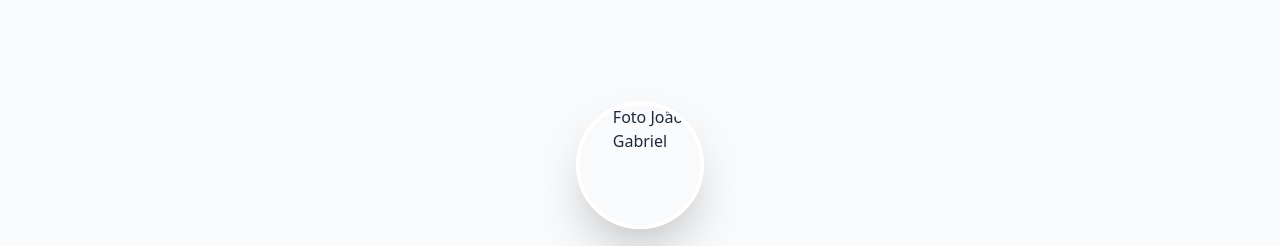
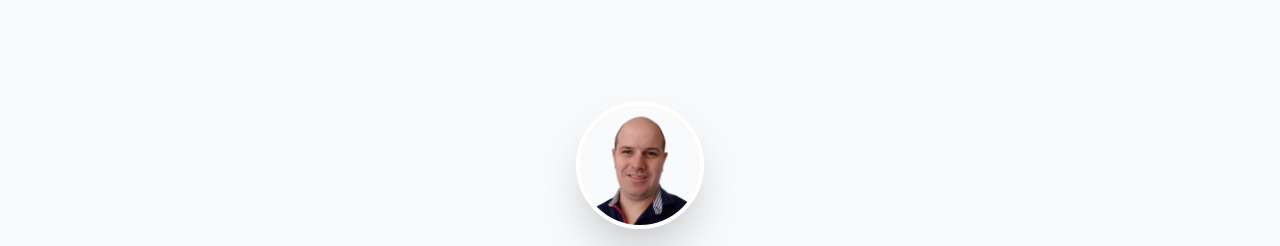
Before and after one commit to jgmouradev/Meu-Portifolio-2025, a plain HTML site: page index.html in a window 1280 px wide. Shown: the part 51-297 px from the top of the page. Drawn offline with nearby package versions, Linux system fonts and the light colour scheme; the site is published under a folder, as on GitHub Pages, so addresses that start at the root find nothing.

Commit message:
Ajuste na foto de perfil

```diff
--- a/index.html
+++ b/index.html
@@ -72,11 +72,7 @@
           <div
             class="w-32 h-32 mx-auto mb-6 rounded-full overflow-hidden shadow-2xl border-4 border-white"
           >
-            <img
-              src="/assets/img/perfil.png"
-              alt="Foto João Gabriel"
-              class="w-full h-full object-cover "
-            />
+            <img src="assets/img/perfil.png" alt="Foto João Gabriel" class="w-full h-full object-cover"/>
           </div>
         </div>
         <h1
@@ -212,7 +208,7 @@
                     <i data-lucide="github" class="w-4 h-4"></i>
                   </a>
                   <a
-                    href="https://pkwfjuid.manus.space/"
+                    href="https://jgmouradev.github.io/CycleTech/#/home"
                     class="p-2 bg-white/90 rounded-full hover:bg-white transition-colors"
                   >
                     <i data-lucide="external-link" class="w-4 h-4"></i>
```
